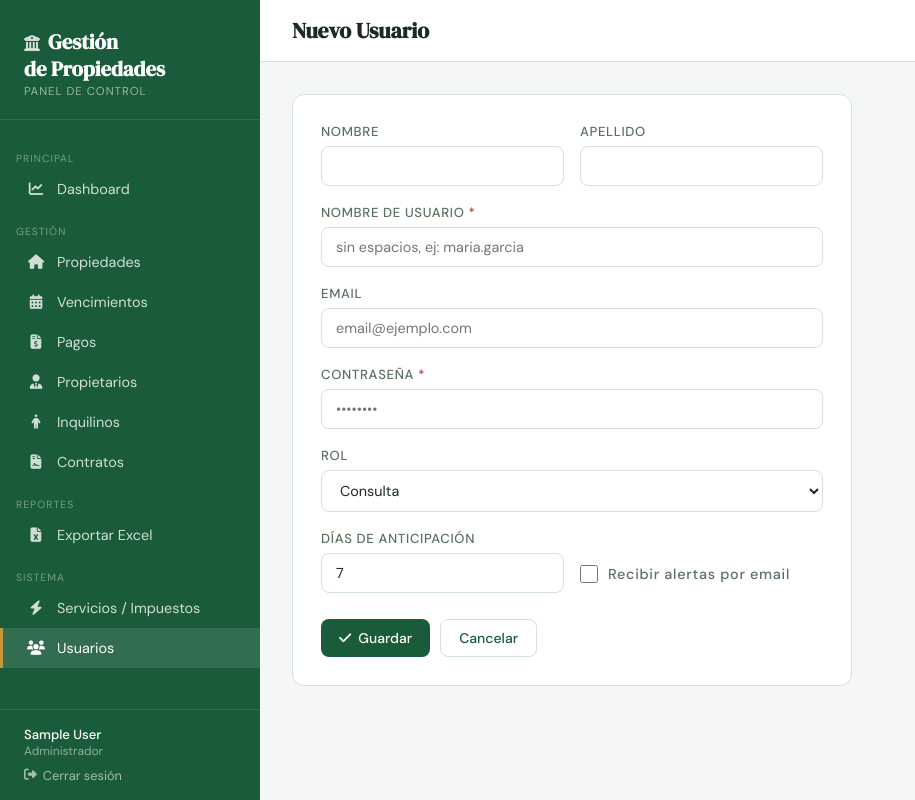
After one commit to noroestenutricionsrl-coder/propiedades-app, a Django app: page /usuarios/nuevo/ in a window 1280 px wide. The commit adds this page. Shown: the whole page, without its empty margins (0-915 px from the left). Run offline with Django 5.2, Linux system fonts and the light colour scheme; a user stored in the database is signed in; tables that the repository leaves empty hold one stand-in row (values such as "Sample post").

Commit message:
agregar gestion de usuarios

```diff
--- a/core/views.py
+++ b/core/views.py
@@ -536,7 +536,7 @@ def exportar_excel(request):
             open(ruta, 'rb'),
             content_type='application/vnd.openxmlformats-officedocument.spreadsheetml.sheet'
         )
-        response['Content-Disposition'] = f'attachment; filename="{nombre}"'
+        response['Content-Disposition'] = f'attachment; filename={nombre}'
         os.unlink(ruta)
         return response
 
@@ -545,3 +545,85 @@ def exportar_excel(request):
         'anio': anio,
         'meses': [(i, date(2000, i, 1).strftime('%B').capitalize()) for i in range(1, 13)],
     })
+
+
+# ============ USUARIOS ============
+
+@login_required
+def usuarios_lista(request):
+    if request.user.perfil.rol != 'admin':
+        return redirect('dashboard')
+    usuarios = User.objects.select_related('perfil').all().order_by('first_name', 'last_name')
+    return render(request, 'core/usuarios_lista.html', {'usuarios': usuarios})
+
+
+@login_required
+def usuario_crear(request):
+    if request.user.perfil.rol != 'admin':
+        return redirect('dashboard')
+    error = None
+    if request.method == 'POST':
+        username = request.POST.get('username')
+        first_name = request.POST.get('first_name')
+        last_name = request.POST.get('last_name')
+        email = request.POST.get('email')
+        password = request.POST.get('password')
+        rol = request.POST.get('rol', 'consulta')
+        notif_email = request.POST.get('notif_email') == 'on'
+        dias = int(request.POST.get('dias_anticipacion', 7))
+
+        if User.objects.filter(username=username).exists():
+            error = "Ese nombre de usuario ya existe."
+        else:
+            u = User.objects.create_user(username, email, password)
+            u.first_name = first_name
+            u.last_name = last_name
+            u.save()
+            PerfilUsuario.objects.create(
+                usuario=u, rol=rol,
+                notif_email=notif_email,
+                dias_anticipacion=dias
+            )
+            return redirect('usuarios_lista')
+
+    return render(request, 'core/usuario_form.html', {
+        'titulo': 'Nuevo Usuario',
+        'error': error,
+        'accion': 'crear',
+    })
+
+
+@login_required
+def usuario_editar(request, pk):
+    if request.user.perfil.rol != 'admin':
+        return redirect('dashboard')
+    usuario = get_object_or_404(User, pk=pk)
+    perfil = getattr(usuario, 'perfil', None)
+    error = None
+
+    if request.method == 'POST':
+        usuario.first_name = request.POST.get('first_name')
+        usuario.last_name = request.POST.get('last_name')
+        usuario.email = request.POST.get('email')
+        usuario.save()
+
+        if perfil:
+            perfil.rol = request.POST.get('rol', 'consulta')
+            perfil.notif_email = request.POST.get('notif_email') == 'on'
+            perfil.dias_anticipacion = int(request.POST.get('dias_anticipacion', 7))
+            perfil.save()
+
+        nueva_password = request.POST.get('password')
+        if nueva_password:
+            usuario.set_password(nueva_password)
+            usuario.save()
+
+        return redirect('usuarios_lista')
+
+    return render(request, 'core/usuario_form.html', {
+        'titulo': f'Editar — {usuario.get_full_name() or usuario.username}',
+        'usuario': usuario,
+        'perfil': perfil,
+        'accion': 'editar',
+        'error': error,
+    })
--- a/propiedades_app/urls.py
+++ b/propiedades_app/urls.py
@@ -32,4 +32,7 @@ urlpatterns = [
     path('contratos/<int:pk>/editar/', views.contrato_editar, name='contrato_editar'),
     path('alertas/enviar/', views.enviar_alertas_view, name='enviar_alertas'),
     path('exportar/', views.exportar_excel, name='exportar_excel'),
+    path('usuarios/', views.usuarios_lista, name='usuarios_lista'),
+    path('usuarios/nuevo/', views.usuario_crear, name='usuario_crear'),
+    path('usuarios/<int:pk>/editar/', views.usuario_editar, name='usuario_editar'),
 ]
--- a/templates/core/base.html
+++ b/templates/core/base.html
@@ -352,6 +352,9 @@ tr:hover td { background: #fafcfb; }
     <a href="{% url 'servicios_lista' %}" class="nav-item {% if 'servicio' in request.resolver_match.url_name %}active{% endif %}">
       <i class="fa-solid fa-bolt"></i> Servicios / Impuestos
     </a>
+    <a href="{% url 'usuarios_lista' %}" class="nav-item {% if 'usuario' in request.resolver_match.url_name %}active{% endif %}">
+      <i class="fa-solid fa-users"></i> Usuarios
+    </a>
     {% endif %}
   </nav>
   <div class="sidebar-footer">
--- /dev/null
+++ b/templates/core/usuario_form.html
@@ -0,0 +1,65 @@
+{% extends 'core/base.html' %}
+{% block title %}{{ titulo }}{% endblock %}
+{% block page_title %}{{ titulo }}{% endblock %}
+{% block content %}
+<div style="max-width:560px">
+  <div class="card">
+    <div class="card-body" style="padding:28px">
+      {% if error %}
+      <div style="background:#fdecea;border-left:4px solid #c0392b;padding:12px 16px;border-radius:8px;margin-bottom:20px;color:#c0392b;font-size:0.875rem">
+        <i class="fa-solid fa-circle-exclamation"></i> {{ error }}
+      </div>
+      {% endif %}
+      <form method="post">
+        {% csrf_token %}
+        <div style="display:grid;grid-template-columns:1fr 1fr;gap:16px">
+          <div class="form-group">
+            <label class="form-label">Nombre</label>
+            <input type="text" name="first_name" class="form-control" value="{{ usuario.first_name|default:'' }}" required>
+          </div>
+          <div class="form-group">
+            <label class="form-label">Apellido</label>
+            <input type="text" name="last_name" class="form-control" value="{{ usuario.last_name|default:'' }}">
+          </div>
+        </div>
+        {% if accion == 'crear' %}
+        <div class="form-group">
+          <label class="form-label">Nombre de usuario <span style="color:#c0392b">*</span></label>
+          <input type="text" name="username" class="form-control" placeholder="sin espacios, ej: maria.garcia" required>
+        </div>
+        {% endif %}
+        <div class="form-group">
+          <label class="form-label">Email</label>
+          <input type="email" name="email" class="form-control" value="{{ usuario.email|default:'' }}" placeholder="email@ejemplo.com">
+        </div>
+        <div class="form-group">
+          <label class="form-label">Contraseña {% if accion == 'editar' %}<span style="color:#aaa;font-weight:400">(dejar vacío para no cambiar)</span>{% else %}<span style="color:#c0392b">*</span>{% endif %}</label>
+          <input type="password" name="password" class="form-control" placeholder="••••••••" {% if accion == 'crear' %}required{% endif %}>
+        </div>
+        <div class="form-group">
+          <label class="form-label">Rol</label>
+          <select name="rol" class="form-control">
+            <option value="admin" {% if perfil.rol == 'admin' %}selected{% endif %}>Administrador</option>
+            <option value="operador" {% if perfil.rol == 'operador' %}selected{% endif %}>Operador</option>
+            <option value="consulta" {% if not perfil or perfil.rol == 'consulta' %}selected{% endif %}>Consulta</option>
+          </select>
+        </div>
+        <div style="display:grid;grid-template-columns:1fr 1fr;gap:16px">
+          <div class="form-group">
+            <label class="form-label">Días de anticipación</label>
+            <input type="number" name="dias_anticipacion" class="form-control" value="{{ perfil.dias_anticipacion|default:'7' }}" min="1" max="30">
+          </div>
+          <div class="form-group" style="display:flex;align-items:center;gap:10px;padding-top:24px">
+            <input type="checkbox" name="notif_email" id="notif_email" class="form-check-input" {% if perfil and perfil.notif_email %}checked{% endif %} style="width:18px;height:18px">
+            <label for="notif_email" class="form-label" style="margin:0;text-transform:none;font-size:0.9rem">Recibir alertas por email</label>
+          </div>
+        </div>
+        <div style="display:flex;gap:10px;margin-top:8px">
+          <button type="submit" class="btn btn-primary"><i class="fa-solid fa-check"></i> Guardar</button>
+          <a href="{% url 'usuarios_lista' %}" class="btn btn-secondary">Cancelar</a>
+        </div>
+      </form>
+    </div>
+  </div>
+</div>
+{% endblock %}
```
Also changed, not shown: templates/core/usuarios_lista.html (added, +54 -0 lines).
